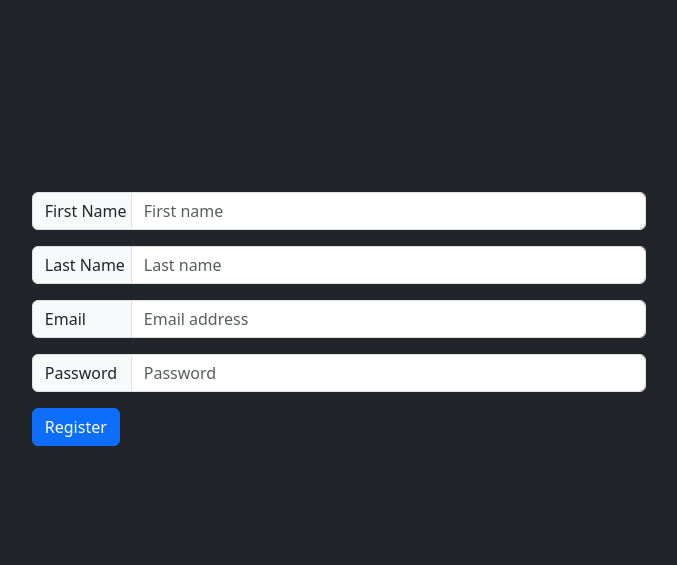
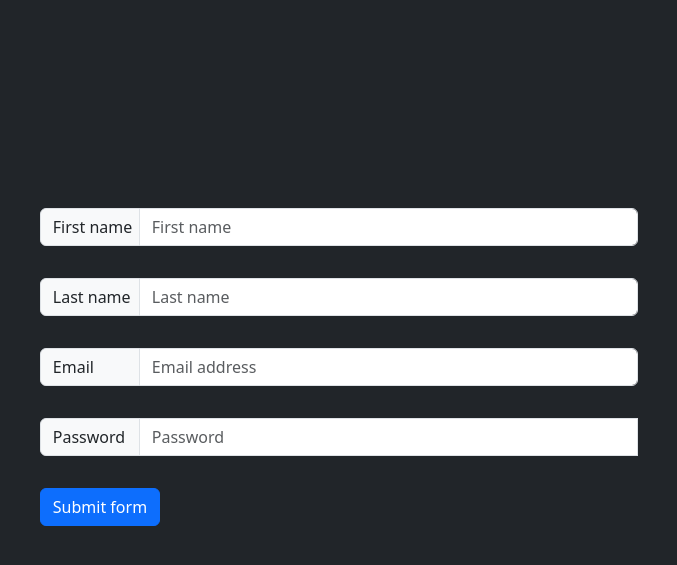
Before and after one commit to AvesonThyBot/Inventory-Management-Website, a PHP site: page /account.php in a window 1280 px wide. Shown: the part 66-631 px from the top of the page, without its empty margins (301-978 px from the left). Run offline with PHP 8.4, Linux system fonts and the light colour scheme.

Commit message:
starting proper validation, using bootstrap validation

```diff
--- a/account.php
+++ b/account.php
@@ -29,23 +29,22 @@
     if(isset($_POST['btnRegister'])){
         $sql_accounts = "SELECT email FROM users";
         $account_result = mysqli_query($conn, $sql_accounts);
-        $account_rows = mysqli_fetch_all($account_result, MYSQLI_ASSOC);
         // Filter first name
         $first_name = filter_input(INPUT_POST, 'txtFirstName',FILTER_SANITIZE_SPECIAL_CHARS);
         // Filter last name
         $last_name = filter_input(INPUT_POST, 'txtLastName',FILTER_SANITIZE_SPECIAL_CHARS);
         // Filter email name
         $email = filter_input(INPUT_POST, 'txtEmailAddress',FILTER_VALIDATE_EMAIL);
-        foreach ($account_rows as $account_row) {
-            if ($account_row["email"] == $email_to_check) {
-                echo "Email already taken:";
+        // check if email is valid
+        while ($account_row = mysqli_fetch_assoc($account_result)) {
+            if ($account_row["email"] == $email){
+                echo "Emailed is already being used.";
                 break;
-            }
+            };
         }
         $password = password_hash($_POST["txtPassword"], CRYPT_BLOWFISH);
         $sql = "INSERT INTO users (first_name, last_name, email, password_text) VALUES ('$first_name', '$last_name', '$email', '$password')";
         $result = mysqli_query($conn, $sql);
-
     }
 
     // Log out
@@ -113,7 +112,7 @@
     <!-- Registry section -->
     <section class="register-section sections">
         <!-- Registry Form -->
-        <form action="<?php echo $_SERVER['PHP_SELF']; ?>" method="POST">
+        <form action="<?php echo $_SERVER['PHP_SELF']; ?>" method="POST" hidden >
             <div class="input-group mb-3">
                 <span class="input-group-text" id="basic-addon1">First Name</span>
                 <input type="text" class="form-control" placeholder="First name" aria-label="firstName" aria-describedby="basic-addon1" name="txtFirstName" required>
@@ -134,6 +133,46 @@
                 <input type="submit" class="btn btn-primary register-btn" value="Register" name="btnRegister"/>
             </div>
         </form>
+        <!-- New Form-->
+        <form action="<?php echo $_SERVER['PHP_SELF']; ?>" method="POST" class="row g-3 needs-validation" novalidate>
+            <!-- First Name -->
+            <div class="input-group mb-3 has-validation">
+                <span class="input-group-text">First name</span>
+                <input type="text" class="form-control" name="txtFirstName" placeholder="First name" required>
+                <div class="invalid-feedback"> <!-- Invalid input-->
+                    Enter first name.
+                </div>
+            </div>
+            <!-- Last Name -->
+            <div class="input-group mb-3 has-validation">
+                <span class="input-group-text">Last name</span>
+                <input type="text" class="form-control" placeholder="Last name" name="txtLastName" required>
+                <div class="invalid-feedback"> <!-- Invalid input-->
+                    Enter last name.
+                </div>
+            </div>
+            <!-- Email -->
+            <div class="input-group mb-3 has-validation">
+                <span class="input-group-text">Email</span>
+                <input type="email" class="form-control" placeholder="Email address" name="txtEmailAddress" required>
+                <div class="invalid-feedback"> <!-- Invalid input-->
+                    Invalid Email/ Email taken.
+                </div>
+                </div>
+            </div>
+            <!-- Password -->
+            <div class="input-group mb-3">
+                <span class="input-group-text">Password</span>
+                <input type="password" class="form-control" placeholder="Password" name="txtPassword" required>
+                <div class="invalid-feedback"> <!-- Invalid input-->
+                    Please enter password.
+                </div>
+            </div>
+            <!-- Submit -->
+            <div>
+                <button class="btn btn-primary register-btn" type="submit">Submit form</button>
+            </div>
+        </form>
     </section>
 
     <!-- Script -->
```
